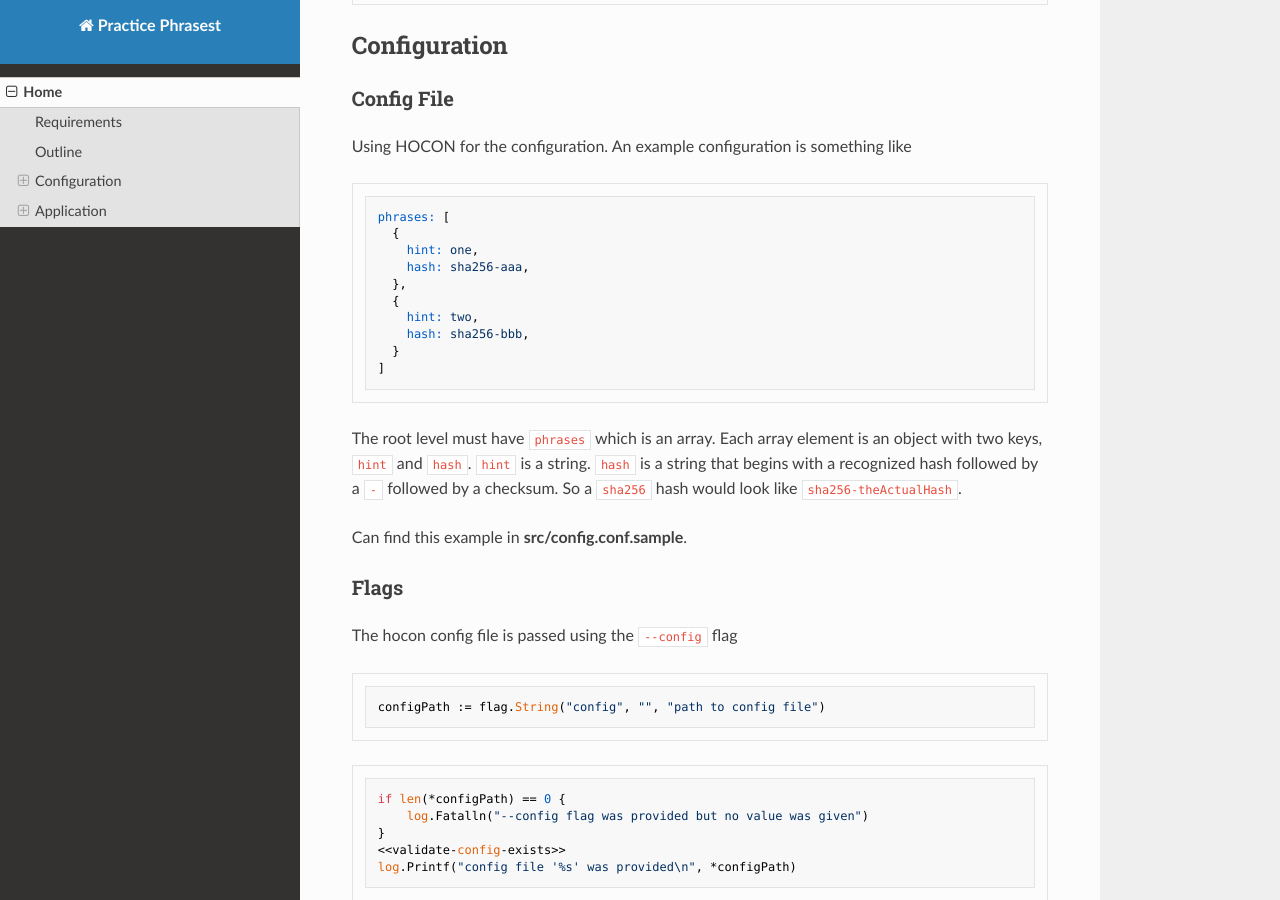
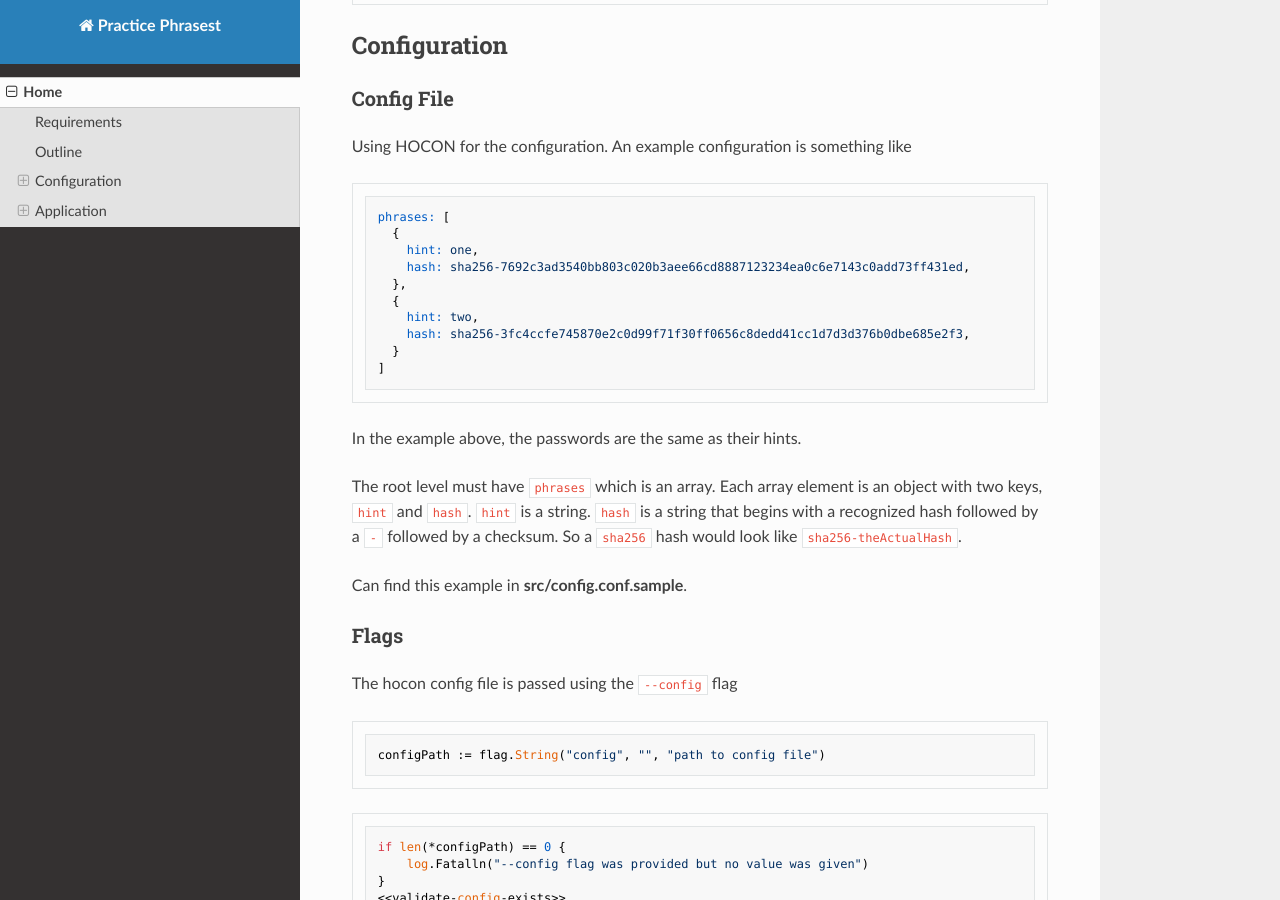
Before and after one commit to SanferDsouza/p3, an MkDocs documentation site: the page built from docs/index.md, in a window 1280 px wide and 900 px high, scrolled down 1396 px. Built offline with MkDocs 1.6.1, drawn with Linux system fonts in a browser that asks for light colours; nearby versions of some CDN libraries.

Commit message:
fix: use actual sha256 hashes in sample config

````diff
--- a/docs/index.md
+++ b/docs/index.md
@@ -83,14 +83,16 @@ An example configuration is something like
 phrases: [
   {
     hint: one,
-    hash: sha256-aaa,
+    hash: sha256-7692c3ad3540bb803c020b3aee66cd8887123234ea0c6e7143c0add73ff431ed,
   },
   {
     hint: two,
-    hash: sha256-bbb,
+    hash: sha256-3fc4ccfe745870e2c0d99f71f30ff0656c8dedd41cc1d7d3d376b0dbe685e2f3,
   }
 ]
 ```
+
+In the example above, the passwords are the same as their hints.
 
 The root level must have `phrases` which is an array.
 Each array element is an object with two keys, `hint` and `hash`.
````
Also changed, not shown: 1 other file.
